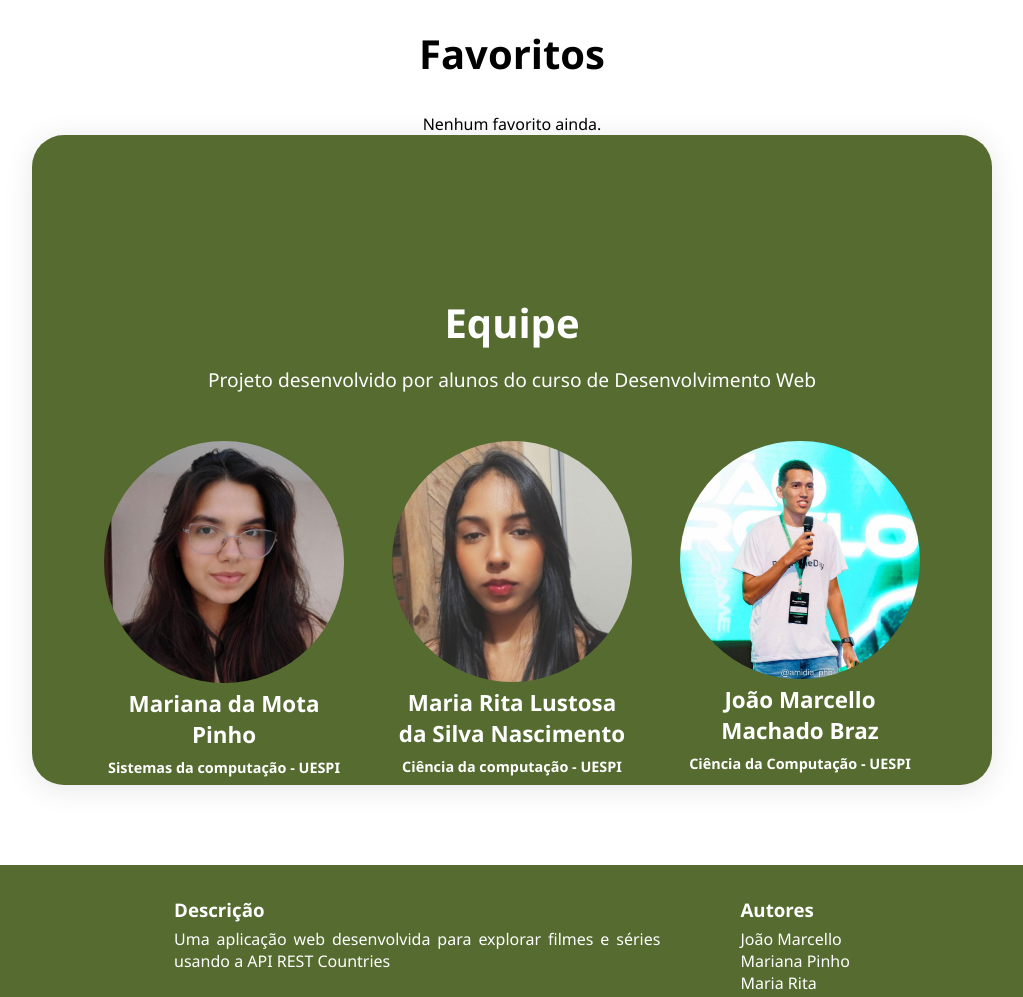
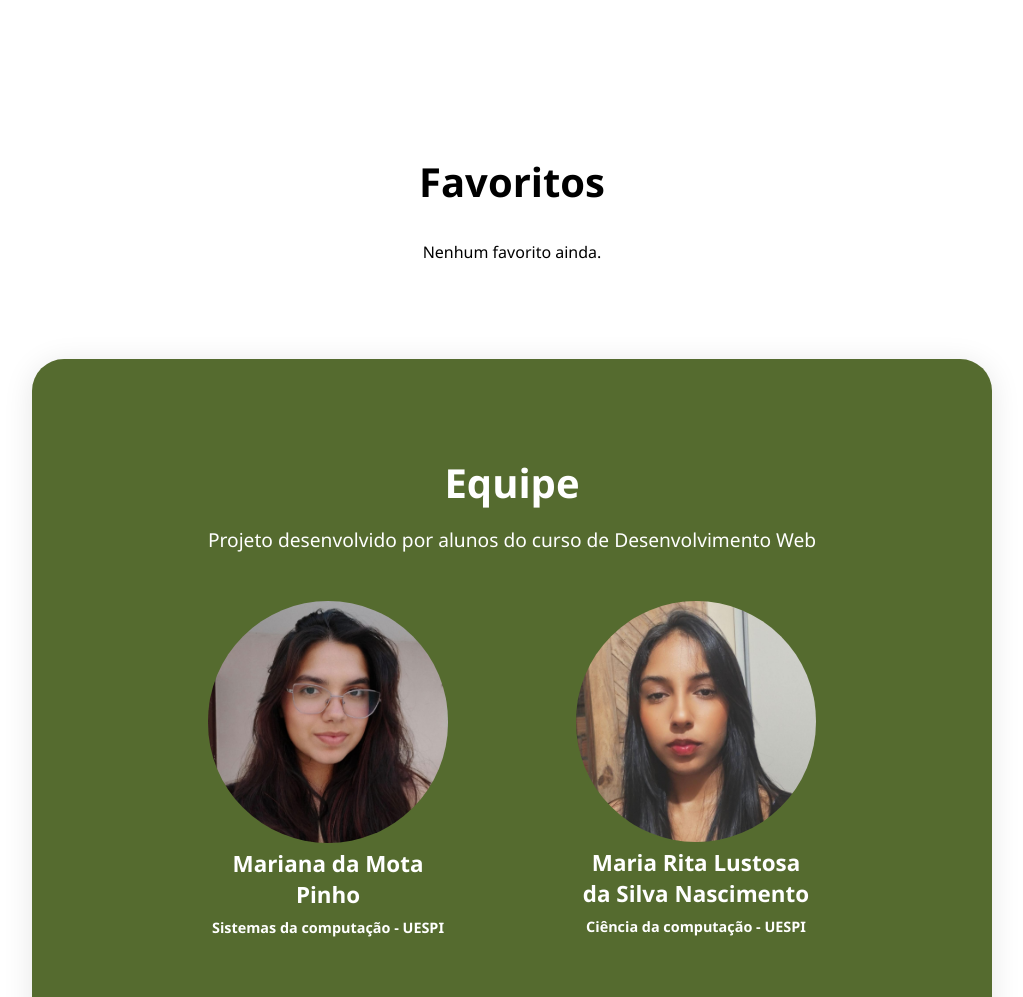
Before and after one commit to eumarianamota/aval-pweb3, a plain HTML site: page index.html in a window 1280 px wide. Shown: the part 2600-3597 px from the top of the page, without its empty margins (128-1151 px from the left). Drawn offline with Linux system fonts and the light colour scheme.

Commit message:
style: ajustment style team and favorites

```diff
--- a/css/style.css
+++ b/css/style.css
@@ -158,7 +158,7 @@ nav {
 
 .continents,
 .favorites {
-    padding: 5rem 1rem 0 1rem;
+    padding: 6rem;
 }
 
 .continents h2,
@@ -254,13 +254,10 @@ nav {
 
 /* ---------- TEAM ---------- */
 .team {
-    padding: 10rem 1rem 0 1rem;
+    padding: 6rem;
     background-color: rgb(85, 107, 47);
     color: white;
-
-    margin: 5rem 2rem 5rem 2rem;
     border-radius: 2rem;
-
     box-shadow: 0 4px 30px rgba(0, 0, 0, 0.1);
 }
 
@@ -282,7 +279,7 @@ nav {
     display: flex;
     flex-wrap: wrap;
     justify-content: center;
-    gap: 3rem;
+    gap: 8rem;
 }
 
 .card-team{
```
